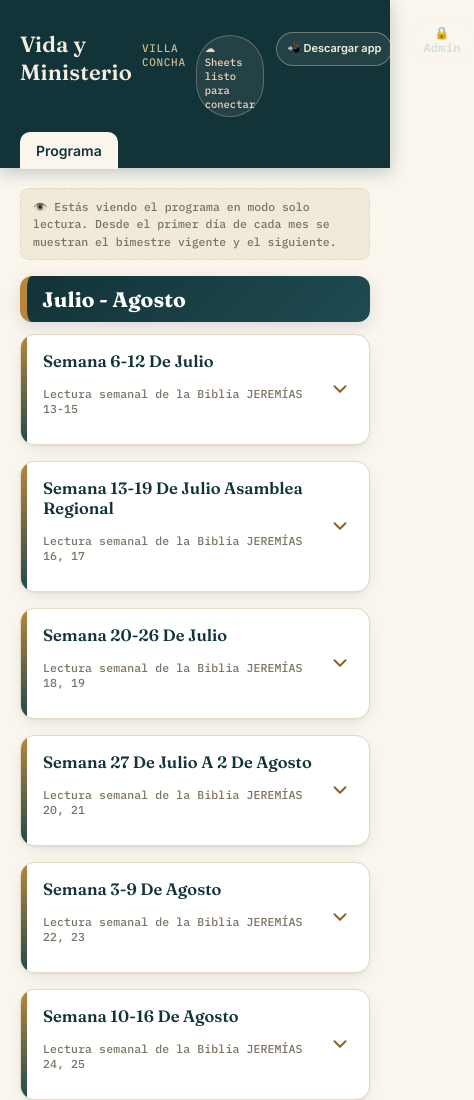
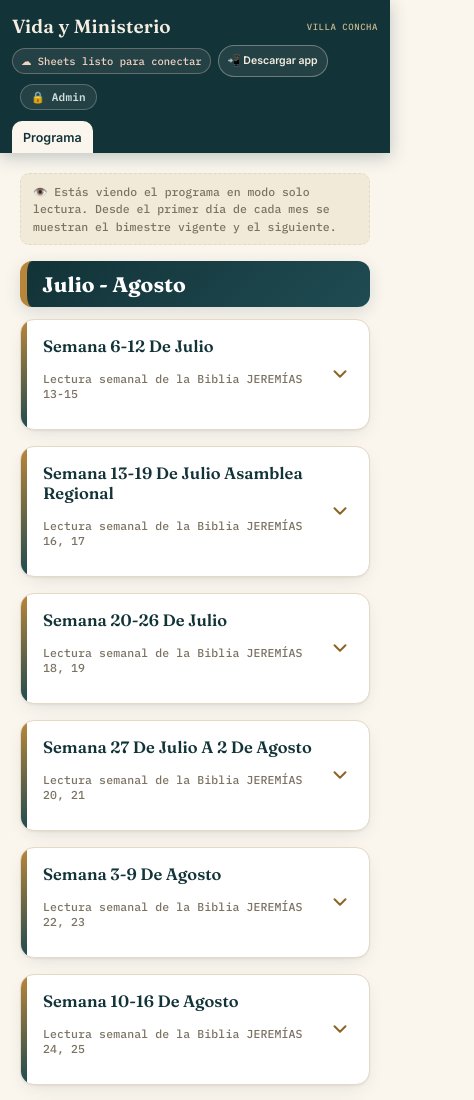
Before and after one commit to CDluyzGonzalez/vida-ministerio-villa-concha, a plain HTML site: page index.html in a window 390 px wide. Shown: the top 1100 px of the page, 474 px wide, since content can reach past the window. Drawn offline with nearby package versions, Linux system fonts and the light colour scheme; no server answers; a script that the page names is missing.

Commit message:
fix: corregir icono iOS y diseño movil

```diff
--- a/css/styles.css
+++ b/css/styles.css
@@ -418,10 +418,63 @@ body{
 
 @media (max-width:639px){
 
+  .app-header{
+    padding:14px 12px 0;
+  }
+
+  .app-header .brand{
+    display:flex;
+    align-items:center;
+    flex-wrap:wrap;
+    gap:7px;
+    margin-bottom:10px;
+  }
+
+  .app-header .brand h1{
+    font-size:19px;
+    flex:1 1 auto;
+    min-width:0;
+  }
+
+  .app-header .brand span.sub{
+    font-size:9px;
+    flex:0 0 auto;
+  }
+
+  .install-app-slot{
+    flex:0 0 auto;
+    margin-left:0;
+  }
+
   .install-app-btn{
-    min-height:34px;
-    padding:6px 10px;
+    min-height:32px;
+    padding:5px 9px;
+    font-size:10.5px;
+  }
+
+  .admin-btn{
+    flex:0 0 auto;
+    padding:5px 10px;
     font-size:11px;
   }
 
+  .tabbar{
+    width:100%;
+    overflow-x:auto;
+    overflow-y:hidden;
+    gap:2px;
+    scrollbar-width:none;
+  }
+
+  .tabbar::-webkit-scrollbar{
+    display:none;
+  }
+
+  .tabbar button{
+    flex:0 0 auto;
+    font-size:12.5px;
+    padding:9px 11px;
+    white-space:nowrap;
+  }
+
 }
--- a/index.html
+++ b/index.html
@@ -36,7 +36,8 @@
 
     <link
         rel="apple-touch-icon"
-        href="/apple-touch-icon.jpg"
+        sizes="180x180"
+        href="/apple-touch-icon.png"
     >
 
     <meta
```
Also changed, not shown: apple-touch-icon.jpg (deleted).
